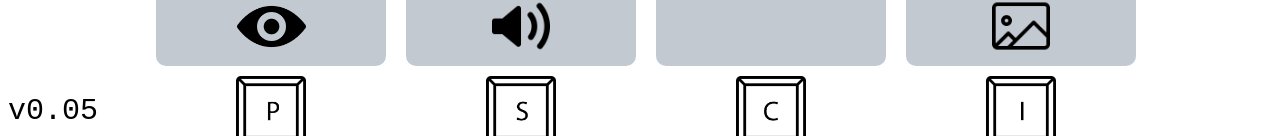
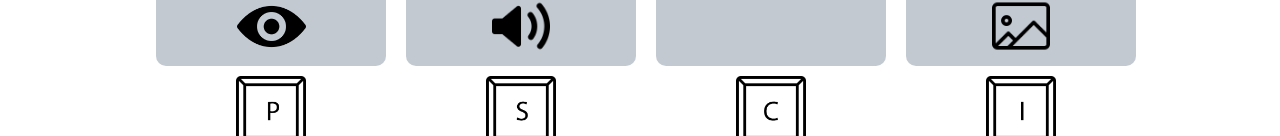
Before and after one commit to smokot/N-back, a plain HTML site: page index.html in a window 1280 px wide. Shown: the part 744-880 px from the top of the page. After the commit the page ends 800 px from the top, so only its background shows below. Drawn offline with Linux system fonts and the light colour scheme.

Commit message:
Update index.html

```diff
--- a/index.html
+++ b/index.html
@@ -118,9 +118,6 @@
             <div class="button image"></div>
         </div>
 
-        <div class="version">
-            v0.05
-        </div>
     </div>
 
     <script src="script-game.js"></script>
```
